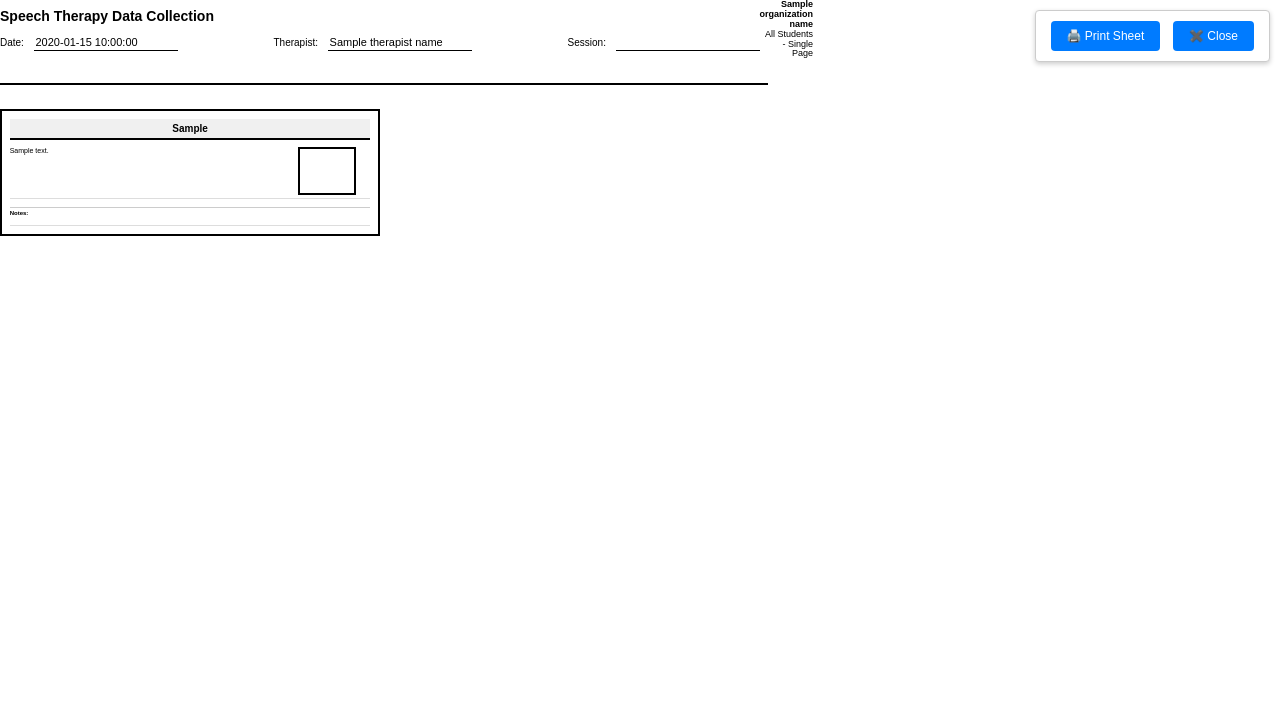
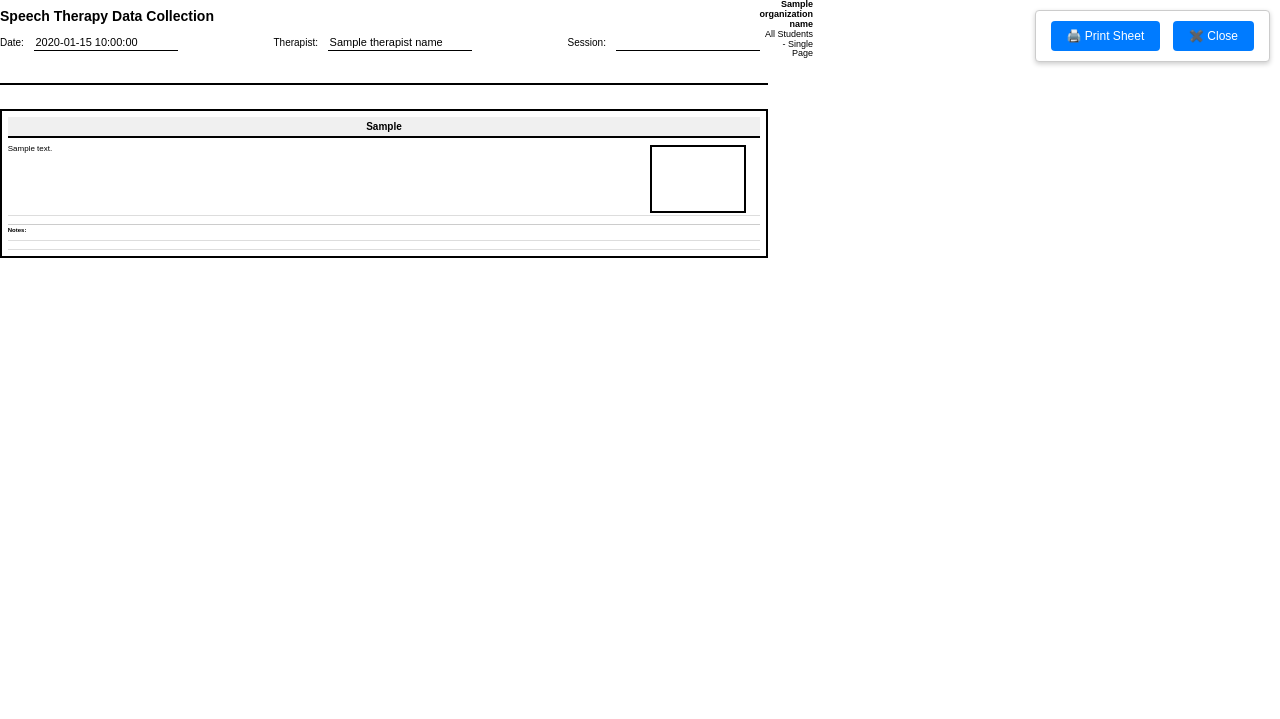
Before and after one commit to sethmansur/Session-notes, a Flask app: template templates/print_sheet.html in a window 1280 px wide. Shown: the top 719 px of the page. Run offline with Flask 3, Linux system fonts and the light colour scheme; the template is opened without the code that fills it: most values are stand-ins (such as "Sample title", 1, 10 or a date in 2020); parts of the project's set-up code (start-up, migrations or seed data) failed here and were passed over.

Commit message:
Adjust print layout to maximize handwriting space and minimize notes
Update print_sheet.html to change the student grid from a 2x2 to a 1x4 layout, reduce the notes section height, and increase the size of the count input boxes.

Replit-Commit-Author: Agent
Replit-Commit-Session-Id: d0a52f07-fa20-49c4-a4ba-d26b0890f3ca
Replit-Commit-Checkpoint-Type: intermediate_checkpoint
Replit-Commit-Screenshot-Url: https://storage.googleapis.com/screenshot-production-us-central1/cd4b8836-b17c-4834-badd-b6d676235031/d0a52f07-fa20-49c4-a4ba-d26b0890f3ca/EcLjRYt

```diff
--- a/templates/print_sheet.html
+++ b/templates/print_sheet.html
@@ -76,22 +76,23 @@
             font-size: 11px;
         }
 
-        /* Student Grid - 2x2 layout for 4 students */
+        /* Student Grid - 1x4 layout for 4 students */
         .students-grid {
             display: grid;
-            grid-template-columns: 1fr 1fr;
-            grid-template-rows: 1fr 1fr;
-            gap: 0.08in;
+            grid-template-columns: 1fr;
+            grid-template-rows: repeat(4, 1fr);
+            gap: 0.06in;
             height: auto;
         }
 
         /* Individual Student Panel - Expanded */
         .student-panel {
             border: 2px solid #000;
-            padding: 0.08in;
+            padding: 0.06in;
             break-inside: avoid;
-            font-size: 7px;
+            font-size: 8px;
             height: auto;
+            max-height: 2.4in;
         }
 
         .student-name {
@@ -121,17 +122,17 @@
 
         .objective-text {
             flex: 1;
-            font-size: 7px;
+            font-size: 8px;
             padding-right: 0.05in;
             line-height: 1.1;
             word-wrap: break-word;
-            max-width: calc(100% - 0.8in); /* Reserve space for single box */
+            max-width: calc(100% - 1.2in); /* Reserve space for larger box */
         }
 
-        /* Single Count Box per objective */
+        /* Single Count Box per objective - Maximized for handwriting */
         .count-box {
-            width: 0.6in;
-            height: 0.5in;
+            width: 1.0in;
+            height: 0.7in;
             border: 2px solid #000;
             display: inline-block;
             background: white;
@@ -154,12 +155,12 @@
         .notes-lines {
             display: flex;
             flex-direction: column;
-            gap: 0.04in;
+            gap: 0.03in;
         }
 
         .notes-line {
             border-bottom: 1px solid #ddd;
-            height: 0.08in;
+            height: 0.06in;
         }
 
         /* Screen-only controls */
@@ -189,11 +190,11 @@
             background: #0056b3;
         }
 
-        /* Ensure 2x2 grid layout for print */
+        /* Ensure 1x4 grid layout for print */
         @media print {
             .students-grid {
-                grid-template-columns: 1fr 1fr;
-                grid-template-rows: 1fr 1fr;
+                grid-template-columns: 1fr;
+                grid-template-rows: repeat(4, 1fr);
             }
         }
     </style>
@@ -249,10 +250,11 @@
 
                 </div>
 
-                <!-- Notes area -->
+                <!-- Notes area - Reduced to 2 lines -->
                 <div class="notes-area">
                     <div class="notes-label">Notes:</div>
                     <div class="notes-lines">
+                        <div class="notes-line"></div>
                         <div class="notes-line"></div>
                     </div>
                 </div>
```
